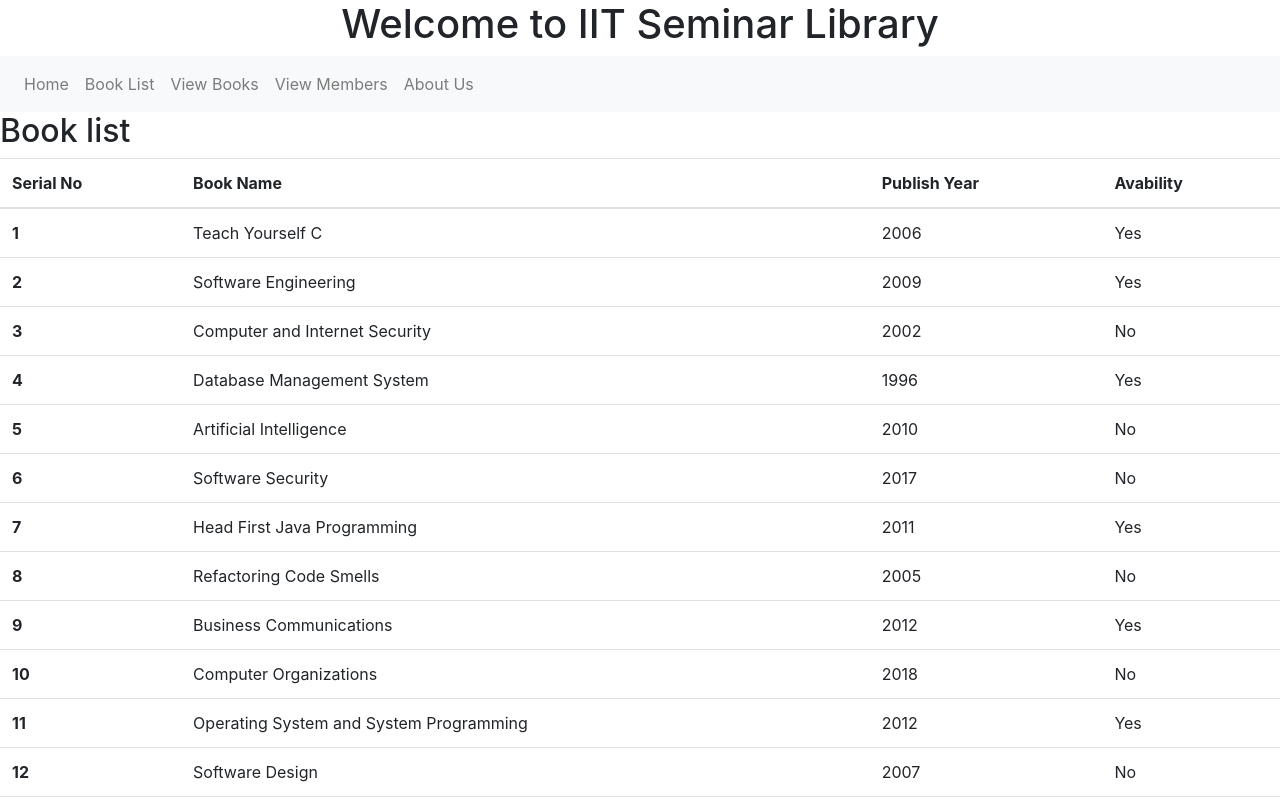
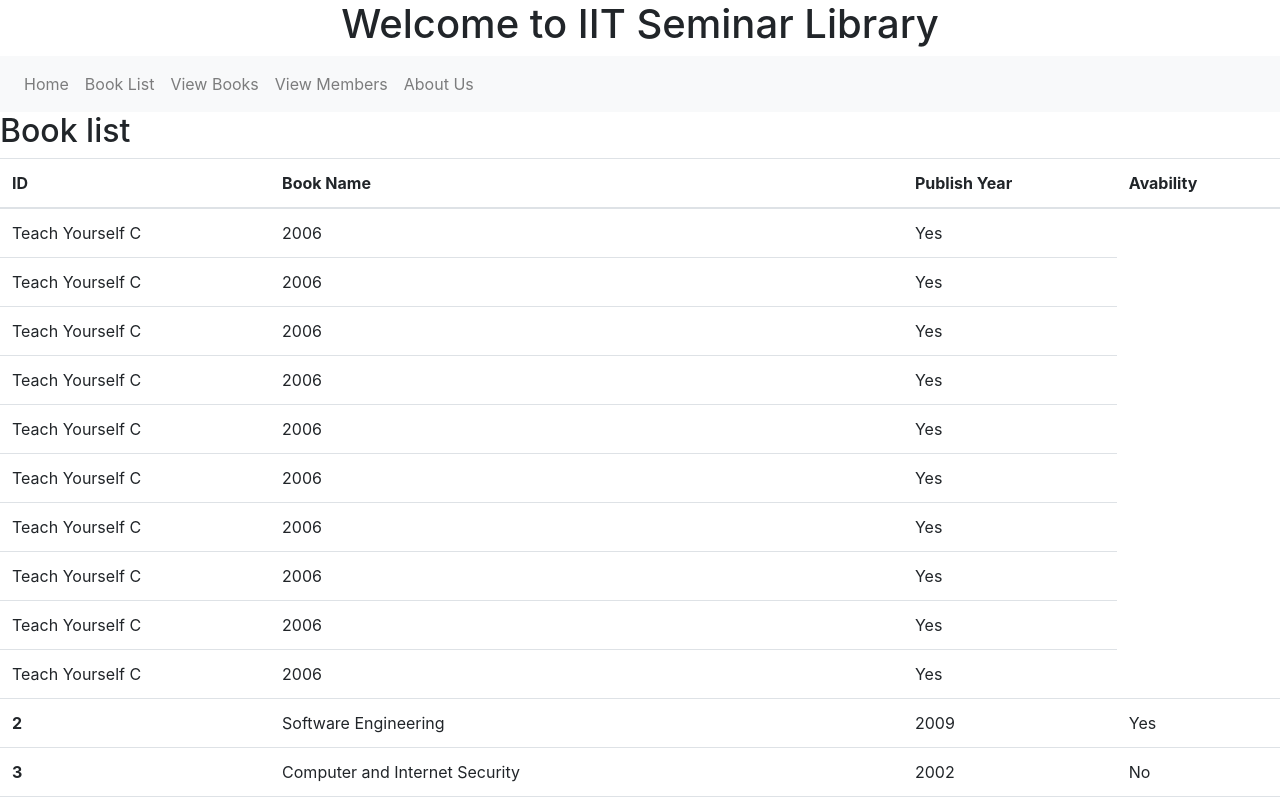
Before and after one commit to rakib3004/book-management, an Angular app: page / in a window 1280 px wide. Shown: the top 800 px of the page. Built offline with nearby package versions, Linux system fonts and the light colour scheme.

Commit message:
books iterating

```diff
--- a/src/app/book-list/book-list.component.html
+++ b/src/app/book-list/book-list.component.html
@@ -4,15 +4,14 @@
 <table class="table" >
     <thead>
       <tr>
-        <th scope="col">Serial No</th>
+        <th scope="col">ID</th>
         <th scope="col">Book Name</th>
         <th scope="col">Publish Year</th>
         <th scope="col">Avability</th>
       </tr>
     </thead>
     <tbody>
-      <tr>
-        <th scope="row">1</th>
+      <tr *ngFor="let book of books">
         <td>Teach Yourself C</td>
         <td>2006</td>
         <td>Yes</td>
--- a/src/app/book-list/book-list.component.ts
+++ b/src/app/book-list/book-list.component.ts
@@ -1,4 +1,5 @@
 import { Component, OnInit } from '@angular/core';
+import { BookService } from '../book.service';
 
 @Component({
   selector: 'app-book-list',
@@ -7,7 +8,8 @@ import { Component, OnInit } from '@angular/core';
 })
 export class BookListComponent implements OnInit {
 
-  constructor() { }
+  constructor(private bookService: BookService) { }
+  books = this.bookService.getBooks();
 
   ngOnInit(): void {
   }
```
